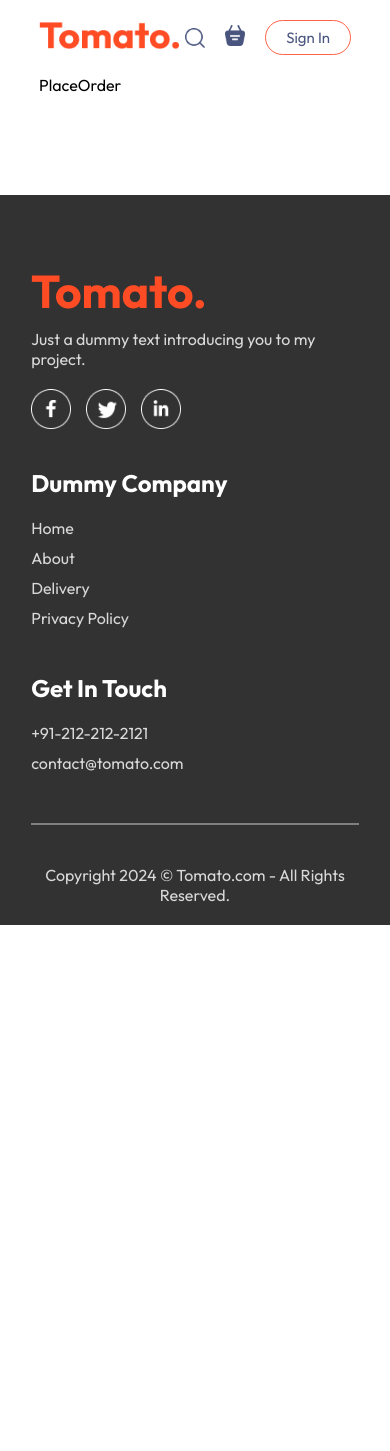
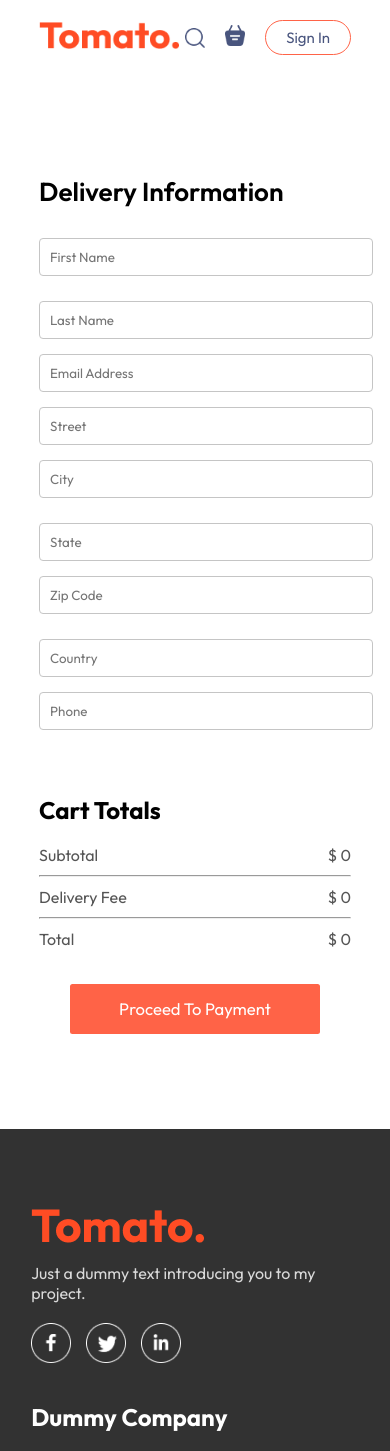
Before and after one commit to therealakash13/food-delievery, a React (Vite) app in the folder frontend/: page /order in a window 390 px wide. Shown: the top 1451 px of the page. Before the commit the page ends 925 px from the top, so only its background shows below. Built offline with nearby package versions, Linux system fonts and the light colour scheme.

Commit message:
place order responsive

```diff
--- a/frontend/src/pages/Cart/Cart.css
+++ b/frontend/src/pages/Cart/Cart.css
@@ -61,6 +61,8 @@
   padding: 12px 0px;
   border-radius: 2px;
   cursor: pointer;
+  align-self: center;
+  margin-top: 10px;
 }
 
 .cart-promocode {
--- a/frontend/src/pages/Cart/Cart.jsx
+++ b/frontend/src/pages/Cart/Cart.jsx
@@ -1,10 +1,13 @@
 import React, { useContext } from "react";
 import "./Cart.css";
 import { StoreContext } from "../../context/StoreContext";
+import { useNavigate } from "react-router-dom";
 
 const Cart = () => {
   const { food_list, cartItem, removeFromCart, getTotalCartAmount } =
     useContext(StoreContext);
+
+  const navigate = useNavigate();
 
   return (
     <div className="cart">
@@ -50,15 +53,19 @@
             <hr />
             <div className="cart-total-details">
               <p>Delivery Fee</p>
-              <p>$ 02</p>
+              <p>$ {getTotalCartAmount() === 0 ? 0 : 2}</p>
             </div>
             <hr />
             <div className="cart-total-details">
               <p>Total</p>
-              <p>$ {getTotalCartAmount() + 2}</p>
+              <p>
+                $ {getTotalCartAmount() === 0 ? 0 : getTotalCartAmount() + 2}
+              </p>
             </div>
           </div>
-          <button>Proceed To Checkout</button>
+          <button onClick={() => navigate("/order")}>
+            Proceed To Checkout
+          </button>
         </div>
         <div className="cart-promocode">
           <div>
--- a/frontend/src/pages/PlaceOrder/PlaceOrder.css
+++ b/frontend/src/pages/PlaceOrder/PlaceOrder.css
@@ -0,0 +1,72 @@
+.place-order {
+  display: flex;
+  align-items: start;
+  justify-content: space-between;
+  gap: 50px;
+  margin-top: 100px;
+}
+
+.place-order-left {
+  width: 100%;
+  max-width: max(30%, 500px);
+}
+
+.place-order-left .title {
+  font-size: 30px;
+  font-weight: 600;
+  margin-bottom: 50px;
+}
+
+.place-order-left input {
+  margin-bottom: 15px;
+  width: 100%;
+  padding: 10px;
+  border: 1px solid #c5c5c5;
+  border-radius: 4px;
+  outline-color: tomato;
+}
+
+.place-order-left .multi-fields {
+  display: flex;
+  width: 520px;
+  gap: 10px;
+}
+
+.place-order-right {
+  width: 100%;
+  max-width: max(40%, 500px);
+}
+
+.place-order .cart-total button {
+  margin-top: 20px;
+  align-self: center;
+}
+
+@media (max-width: 750px) {
+  .place-order {
+    display: flex;
+    flex-direction: column;
+  }
+
+  .place-order-left {
+    display: flex;
+    flex-direction: column;
+  }
+
+  .place-order-left .title {
+    font-size: 26px;
+    font-weight: 600;
+    margin-bottom: 30px;
+  }
+
+  .place-order-left .multi-fields {
+    display: flex;
+    flex-direction: column;
+    width: 100%;
+  }
+
+  .cart-total button {
+    align-self: center;
+    scale: 125%;
+  }
+}
--- a/frontend/src/pages/PlaceOrder/PlaceOrder.jsx
+++ b/frontend/src/pages/PlaceOrder/PlaceOrder.jsx
@@ -1,10 +1,55 @@
-import React from 'react'
-import './PlaceOrder.css'
+import React, { useContext } from "react";
+import "./PlaceOrder.css";
+import { StoreContext } from "../../context/StoreContext";
 
 const PlaceOrder = () => {
+  const { getTotalCartAmount } = useContext(StoreContext);
   return (
-    <div>PlaceOrder</div>
-  )
-}
+    <form className="place-order">
+      <div className="place-order-left">
+        <p className="title">Delivery Information</p>
+        <div className="multi-fields">
+          <input type="text" placeholder="First Name" />
+          <input type="text" placeholder="Last Name" />
+        </div>
+        <input type="email" placeholder="Email Address" />
+        <input type="text" placeholder="Street" />
+        <div className="multi-fields">
+          <input type="text" placeholder="City" />
+          <input type="text" placeholder="State" />
+        </div>
+        <div className="multi-fields">
+          <input type="text" placeholder="Zip Code" />
+          <input type="text" placeholder="Country" />
+        </div>
+        <input type="text" placeholder="Phone" />
+      </div>
+      <div className="place-order-right">
+        <div className="cart-total">
+          <h2>Cart Totals</h2>
+          <div>
+            <div className="cart-total-details">
+              <p>Subtotal</p>
+              <p>$ {getTotalCartAmount()}</p>
+            </div>
+            <hr />
+            <div className="cart-total-details">
+              <p>Delivery Fee</p>
+              <p>$ {getTotalCartAmount() === 0 ? 0 : 2}</p>
+            </div>
+            <hr />
+            <div className="cart-total-details">
+              <p>Total</p>
+              <p>
+                $ {getTotalCartAmount() === 0 ? 0 : getTotalCartAmount() + 2}
+              </p>
+            </div>
+          </div>
+          <button>Proceed To Payment</button>
+        </div>
+      </div>
+    </form>
+  );
+};
 
-export default PlaceOrder
+export default PlaceOrder;
```
